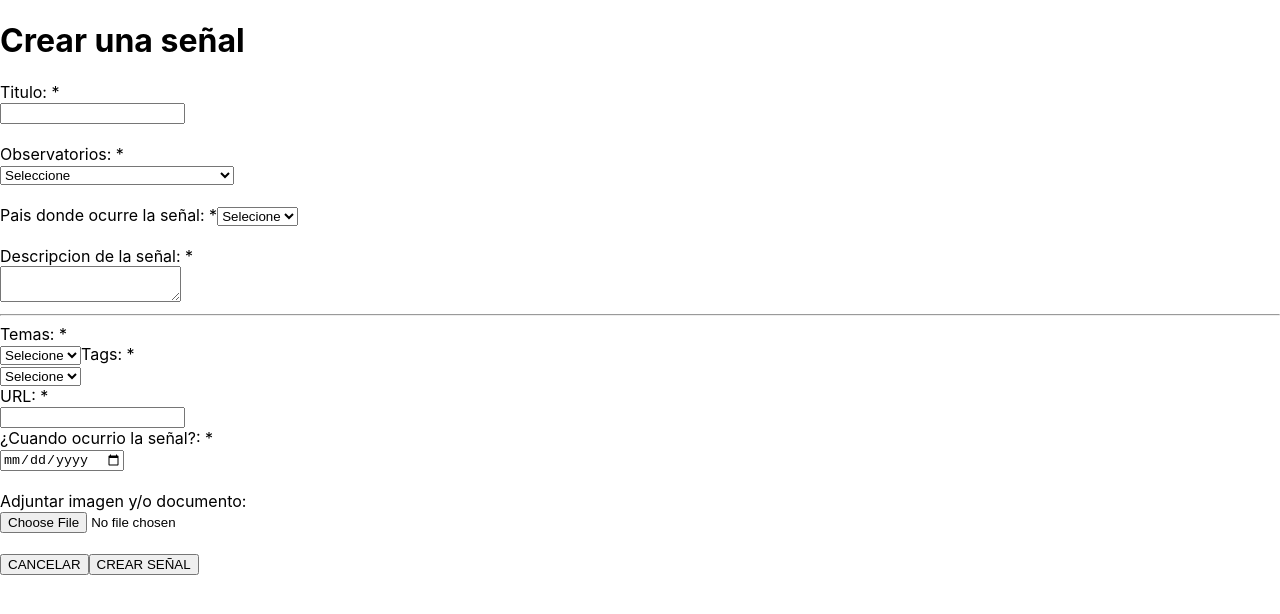
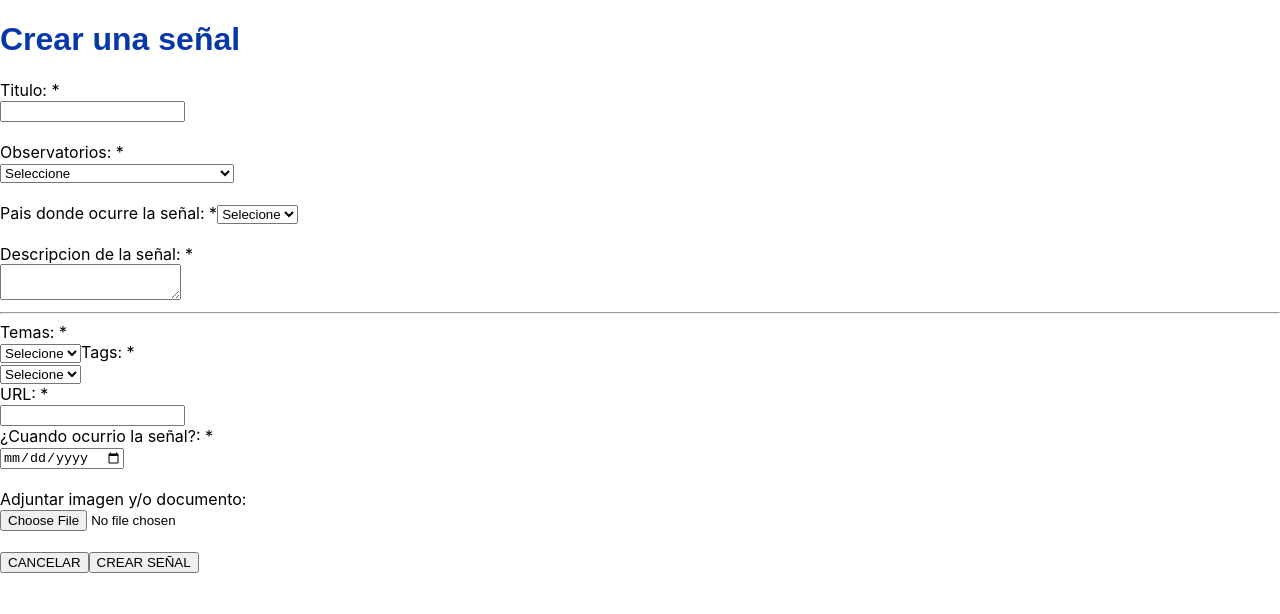
Before and after one commit to JohanitaM/backend-equipo-5, a React (Create React App) app in the folder mini-front/: page / in a window 1280 px wide. Shown: the top 614 px of the page. Built offline with nearby package versions, Linux system fonts and the light colour scheme.

Commit message:
feat: instalando sass

```diff
--- a/mini-front/package.json
+++ b/mini-front/package.json
@@ -9,6 +9,7 @@
     "react": "^18.2.0",
     "react-dom": "^18.2.0",
     "react-scripts": "5.0.1",
+    "sass": "^1.63.6",
     "web-vitals": "^2.1.4"
   },
   "scripts": {
--- a/mini-front/src/App.jsx
+++ b/mini-front/src/App.jsx
@@ -1,5 +1,5 @@
 
-import './App.css';
+
 import Crearseñal from './componentes/CrearSeñal/Crearseñal';
 import { Observatorios } from './componentes/Observatorios/Observatorios';
 
--- a/mini-front/src/componentes/CrearSeñal/Crearseñal.jsx
+++ b/mini-front/src/componentes/CrearSeñal/Crearseñal.jsx
@@ -1,9 +1,10 @@
-import React from 'react'
+import React from 'react';
+import styles from "./Crearseñal.module.scss";
 
 const Crearseñal = () => {
   return (
     <span>
-        <h1>Crear una señal</h1>
+        <h1 className={styles.titulo}>Crear una señal</h1>
     </span>
   )
 }
--- /dev/null
+++ b/mini-front/src/componentes/CrearSeñal/Crearseñal.module.scss
@@ -0,0 +1,7 @@
+@import "../../../src/styles/base/variables";
+
+.titulo {
+    font-family: $font-primary;
+    font-size: $font-size-l;
+    color:$primary-color;
+}
--- a/mini-front/src/componentes/Observatorios/Observatorios.jsx
+++ b/mini-front/src/componentes/Observatorios/Observatorios.jsx
@@ -1,4 +1,5 @@
-import React from 'react'
+import React from 'react';
+import styles from "./Observatorios.module.scss"
 
 export const Observatorios = () => {
   return (
--- /dev/null
+++ b/mini-front/src/componentes/Observatorios/Observatorios.module.scss
@@ -0,0 +1 @@
+@import "../../../src/styles/base/variables";
--- /dev/null
+++ b/mini-front/src/styles/base/_reset.scss
@@ -0,0 +1,139 @@
+*,
+*::before,
+*::after {
+	margin: 0;
+	padding: 0;
+	border: 0;
+	box-sizing: inherit;
+	vertical-align: baseline;
+}
+
+html {
+	//font-size: 62.5%; // 16px * 0.625 = 10px
+	scroll-behavior: smooth;
+}
+
+body {
+	min-height: 100vh;
+	background-color: $light-color;
+	font-family: system-ui, -apple-system, BlinkMacSystemFont, 'Segoe UI', Roboto,
+		Oxygen, Ubuntu, Cantarell, 'Open Sans', 'Helvetica Neue', sans-serif;
+	font-size: $font-size-sr;
+	font-weight: 400;
+	//color: $primary-color;
+	box-sizing: border-box;
+
+	line-height: 1.4;
+	/* Optional */
+	hyphens: auto;
+	/* Optional */
+	font-smooth: always;
+	/* Optional */
+	-webkit-font-smoothing: antialiased;
+	/* Optional */
+	-moz-osx-font-smoothing: grayscale;
+	/* Optional */
+}
+
+img,
+picture,
+video,
+iframe,
+figure {
+	max-width: 100%;
+	width: 100%;
+	display: block;
+	object-fit: cover;
+	/* optional*/
+	object-position: center center;
+	/* optional*/
+}
+
+a {
+	display: block;
+}
+
+p a {
+	display: inline;
+}
+
+p {
+	text-align: justify;
+}
+
+li {
+	list-style-type: none;
+}
+
+h1,
+h2,
+h3,
+h4,
+h5,
+h6,
+p,
+span,
+a,
+strong,
+blockquote,
+i,
+b,
+u,
+em {
+	font-size: inherit;
+	font-weight: inherit;
+	font-style: inherit;
+	text-decoration: none;
+	color: inherit;
+	align-self: inherit;
+}
+
+hr {
+	//background-color: var(--primary-color);
+	width: 100%;
+	height: 0.3rem;
+}
+
+blockquote::before,
+blockquote::after,
+q::before,
+q::after {
+	content: '';
+	content: none;
+}
+
+form,
+input,
+textarea,
+select,
+button,
+label {
+	font-family: inherit;
+	font-size: inherit;
+	hyphens: auto;
+	background-color: transparent;
+	display: block;
+	color: inherit;
+	appearance: none;
+	/* Optional */
+}
+
+table,
+tr,
+td {
+	border-collapse: collapse;
+	border-spacing: 0;
+}
+
+svg {
+	width: 100%;
+	display: block;
+	fill: currentColor;
+}
+
+main,
+section,
+aside,
+article {
+	align-self: inherit;
+}
--- /dev/null
+++ b/mini-front/src/styles/base/_variables.scss
@@ -0,0 +1,26 @@
+//colores
+
+$primary-color: #0738aa;
+$dark-color: #181823;
+
+
+
+//tamaño fuente
+//smallest (st) - extra small (xs) - smaller (sr) - small (s) - medium (m) - large (l) - larger (lr) - extra large (xl) - largest (ls)
+//el más pequeño - extra pequeño - muy pqueño - medio - grande - muy largo - extra largo - el más largo
+$font-size-st: 0.7rem;
+$font-size-xs: 1rem;
+$font-size-sr: 1.2rem;
+$font-size-s: 1.5rem;
+$font-size-m: 1.8rem;
+$font-size-l: 2rem;
+$font-size-lr: 2.5rem;
+$font-size-xl: 3rem;
+$font-size-lt: 4rem;
+
+
+//fuentes
+$font-primary: 'Montserrat', sans-serif;
+$font-secondary: 'Roboto', sans-serif;
+$font-tertiary: 'Sintony', sans-serif;
+$font-alternate: 'Ephesis', cursive;
```
Also changed, not shown: mini-front/src/componentes/CrearSeñal/Crearseñal.scss (deleted), mini-front/src/componentes/Observatorios/Observatorios.scss (deleted), 1 other file (tests, documents, lock files or other folders).
